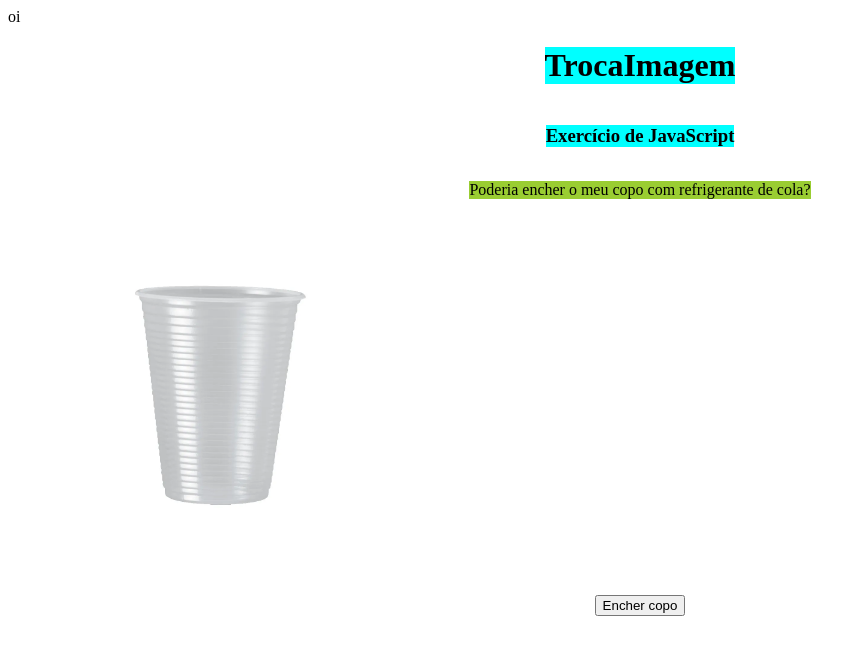
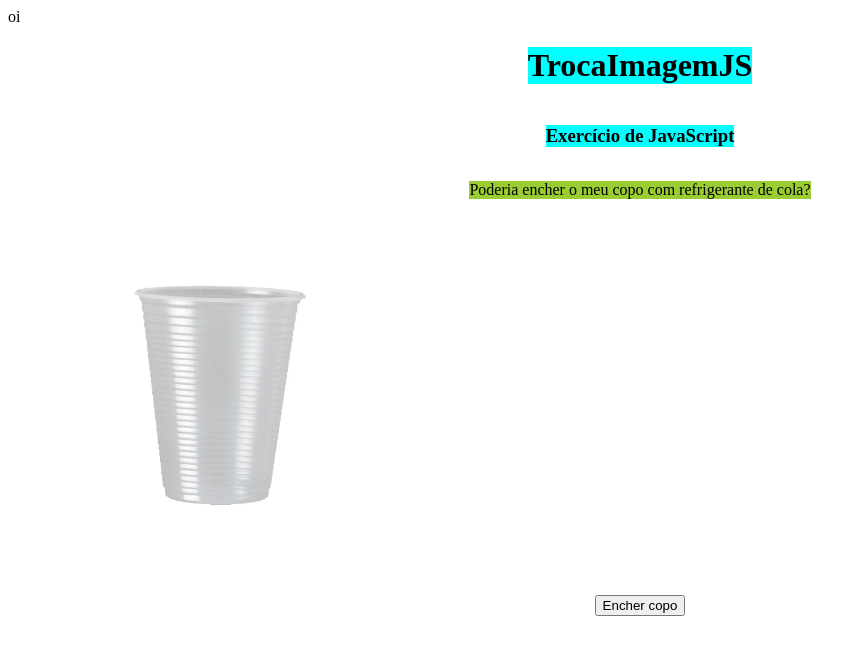
Before and after one commit to deup5534/TrocaImagem, a plain HTML site: page index.html in a window 1280 px wide. Shown: the whole page, without its empty margins (0-866 px from the left). Drawn offline with Linux system fonts and the light colour scheme.

Commit message:
adiciona solução

```diff
--- a/estilo.css
+++ b/estilo.css
@@ -20,3 +20,5 @@
 .texto{
     background-color: yellowgreen;
 }
+
+/*oi*/
--- a/index.html
+++ b/index.html
@@ -11,7 +11,7 @@
 <body>
     oi
     <div class="flex" >
-        <h1 class="tamanho" >TrocaImagem</h1>
+        <h1 class="tamanho" >TrocaImagemJS</h1>
         <h3 class="tamanho">Exercício de JavaScript</h3>
         <p class="texto" >Poderia encher o meu copo com refrigerante de cola?</p>
 
--- a/index.js
+++ b/index.js
@@ -3,3 +3,4 @@ const copoCheio = document.getElementById("copoCheio")
 function encherCopo () {
     copoCheio.innerHTML = `<img src="copochei.jpg" alt="copoCheioDeRefrigerante">`
 }
+/*oi*/
```
